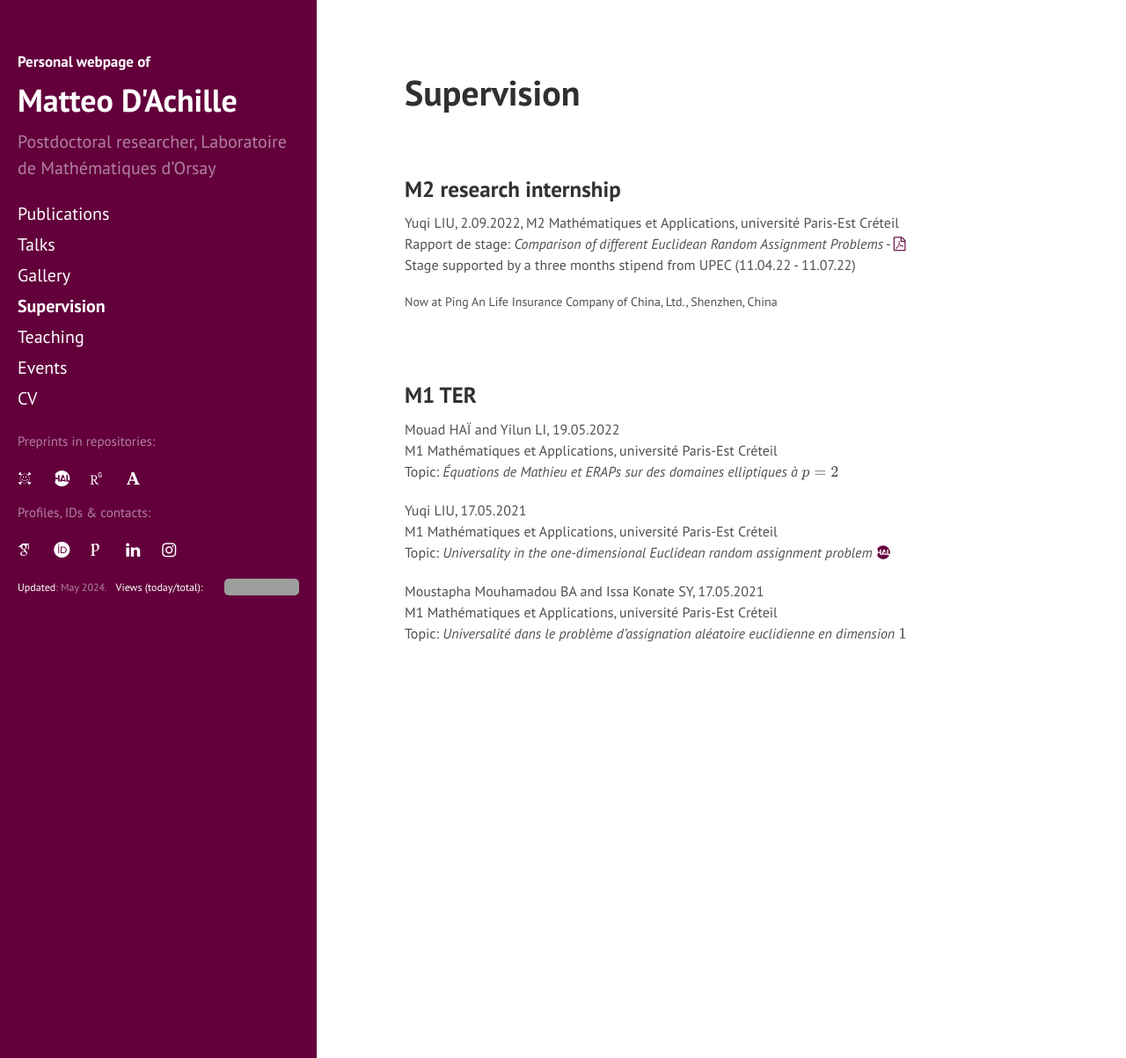
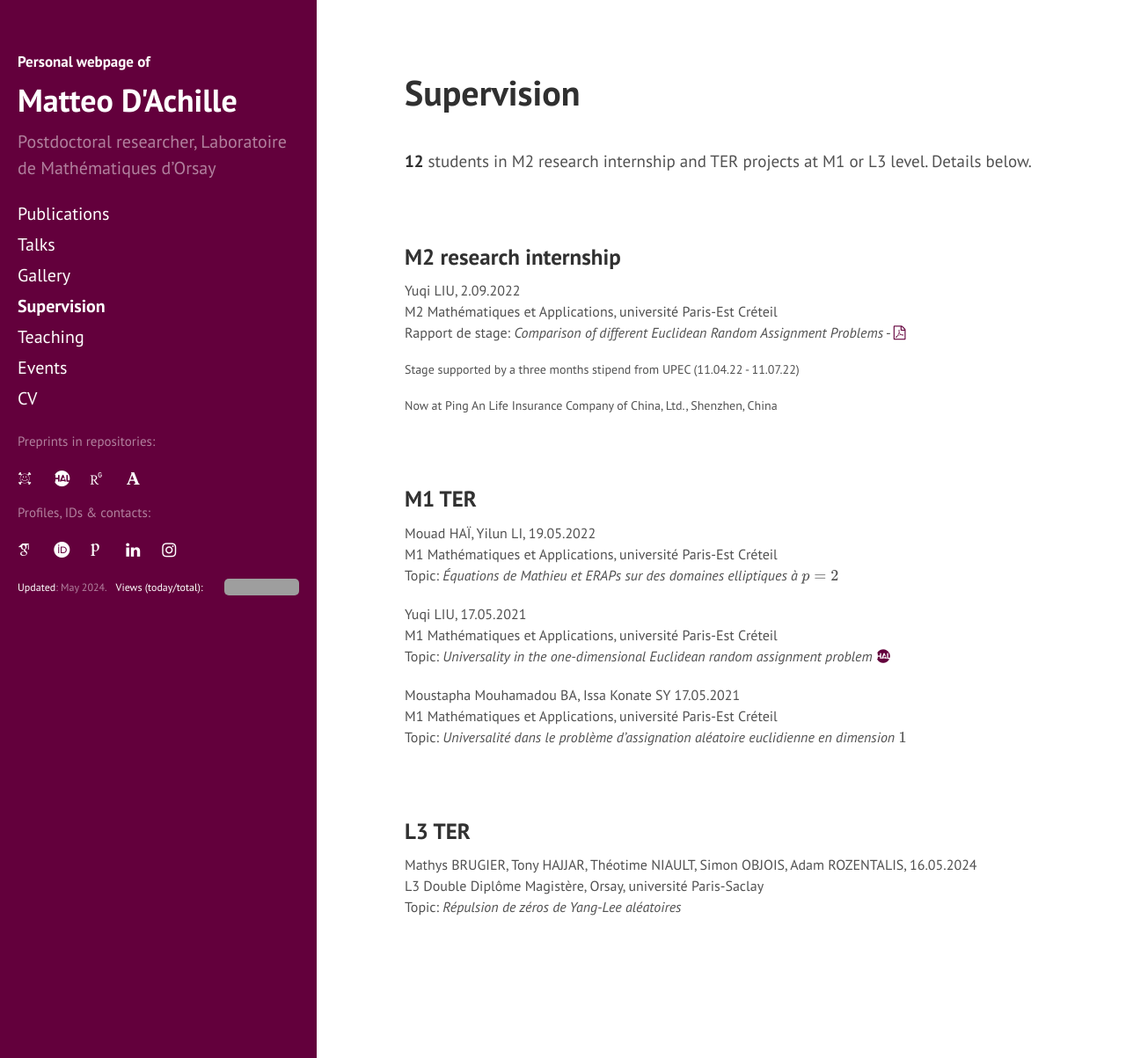
Before and after one commit to matteodachille/matteodachille.github.io, a Jekyll site: the page built from supervision.md, in a window 1280 px wide and 1203 px high. Shown: the whole window at 88% size. Built offline with Jekyll 4.4.1, drawn with Linux system fonts in a browser that asks for light colours; nearby versions of some CDN libraries; some web fonts are replaced; grey boxes are pictures that could not be loaded.

Commit message:
Updated student list

```diff
--- a/supervision.md
+++ b/supervision.md
@@ -5,7 +5,9 @@
 ---
 
   <br/>
-
+**12** students in M2 research internship and TER projects at M1 or L3 level. Details below.
+  {: style="font-size: 19px" }
+  <br/>
 ### M2 research internship
 
 <!--
@@ -15,10 +17,12 @@
 
 
 <!--img style="max-height:80px; position: relative; float:left; top: 50%; border:solid 0.05em;transform: translateY(18%); margin-right:15px !important; border-radius: 50%;" src="../assets/Liu.jpeg"-->
-Yuqi LIU, 2.09.2022, M2 Mathématiques et Applications, université Paris-Est Créteil <br/>
+Yuqi LIU, 2.09.2022 <br/>
+  M2 Mathématiques et Applications, université Paris-Est Créteil <br/>
   Rapport de stage: _Comparison of different Euclidean Random Assignment Problems_ - [<i class="fa fa-file-pdf-o" aria-hidden="true"></i>]({{ site.baseurl }}downloads/Liu.pdf){:target="_blank"}<br/>
+  {: style="font-size: 16px" }
   Stage supported by a three months stipend from UPEC (11.04.22 - 11.07.22) <br/>
-  {: style="font-size: 16px" }
+  {: style="font-size: 14px" }
   Now at Ping An Life Insurance Company of China, Ltd., Shenzhen, China
   {: style="font-size: 14px" }
 
@@ -31,7 +35,7 @@
 {: .no_toc}
 
 
-Mouad HAÏ and Yilun LI, 19.05.2022 <br/> M1 Mathématiques et Applications, université Paris-Est Créteil <br/>
+Mouad HAÏ, Yilun LI, 19.05.2022 <br/> M1 Mathématiques et Applications, université Paris-Est Créteil <br/>
   Topic: _Équations de Mathieu et ERAPs sur des domaines elliptiques à \\(p = 2\\)_
   {: style="font-size: 16px" }
 
@@ -41,22 +45,20 @@
   Topic: _Universality in the one-dimensional Euclidean random assignment problem_ [<i class="ai ai-hal ai-align-center-1x" aria-hidden="true"></i>](https://dumas.ccsd.cnrs.fr/MEM-UNIV-UPEC/dumas-03706851v1){:target="_blank"}
   {: style="font-size: 16px" }
 
-  Moustapha Mouhamadou BA and Issa Konate SY, 17.05.2021 <br/>  M1 Mathématiques et Applications, université Paris-Est Créteil <br/>
+  Moustapha Mouhamadou BA, Issa Konate SY 17.05.2021 <br/>  M1 Mathématiques et Applications, université Paris-Est Créteil <br/>
     Topic: _Universalité dans le problème d’assignation aléatoire euclidienne en dimension \\(1\\)_
   {: style="font-size: 16px" }
 
   <br/>
 
 
-<!--
+
 
 ### L3 TER
 
 {: .no_toc}
 
 
-Mathys BRUGIER, Tony HAJJAR, Théotime NIAULT, Simon OBJOIS, Adam ROZENTALIS, 16.05.2024 <br/> L3 Licences Double Diplôme Magistère, Orsay, université Paris-Saclay <br/>
+Mathys BRUGIER, Tony HAJJAR, Théotime NIAULT, Simon OBJOIS, Adam ROZENTALIS, 16.05.2024 <br/> L3 Double Diplôme Magistère, Orsay, université Paris-Saclay <br/>
   Topic: _Répulsion de zéros de Yang-Lee aléatoires_
   {: style="font-size: 16px" }
-
-  -->
```
